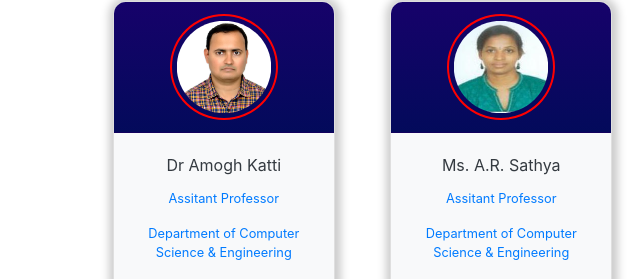
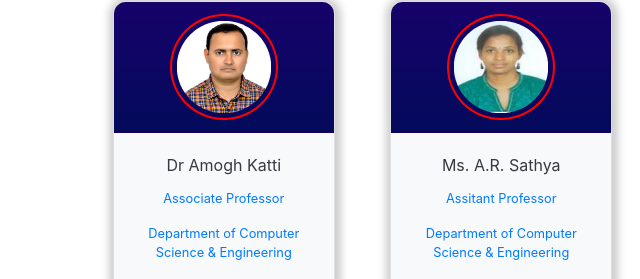
Before and after one commit to Abhinav1331a/IcfaiTechWebsite, a plain HTML site: page facultyCSE.html in a window 1280 px wide. Shown: the part 1315-1594 px from the top of the page, 0-640 px from the left. Drawn offline with Linux system fonts and the light colour scheme.

Commit message:
Changes Final 2

```diff
--- a/facultyCSE.html
+++ b/facultyCSE.html
@@ -223,7 +223,7 @@ License URL: http://creativecommons.org/licenses/by/3.0/
 
 
                      <h6 class="card-title text-dark">Dr Amogh Katti</h6>
-                     <p class="card-text text-primary"> Assitant Professor</p>
+                     <p class="card-text text-primary"> Associate Professor</p>
                      <p class="card-text text-primary">Department of Computer Science & Engineering</p>
 
                    </div>
```
